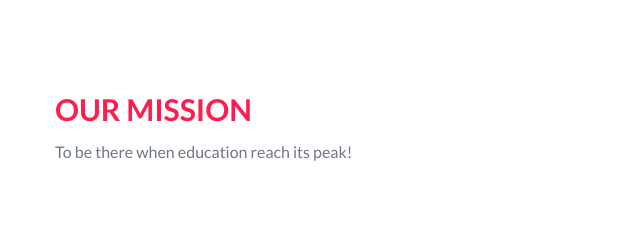
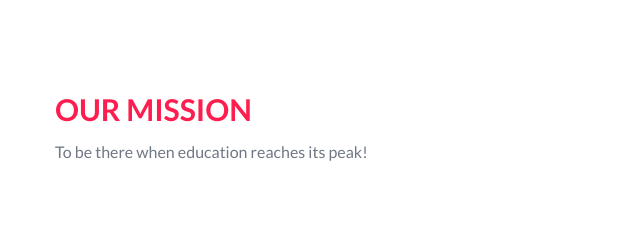
Before and after one commit to blaycoder/Onaara-School, a plain HTML site: page index.html in a window 1280 px wide. Shown: the part 801-1041 px from the top of the page, 630-1270 px from the left. Drawn offline with nearby package versions, Linux system fonts and the light colour scheme.

Commit message:
commit on 'master'

```diff
--- a/index.html
+++ b/index.html
@@ -101,7 +101,7 @@
 				<div class="pic"><img width="121" src="images/3.png" alt=""></div>
 				<div class="info">
 					<h3>OUR MISSION</h3>
-					<p>To be there when education reach its peak!
+					<p>To be there when education reaches its peak!
 					</p>
 				</div>
 			</article>
```
